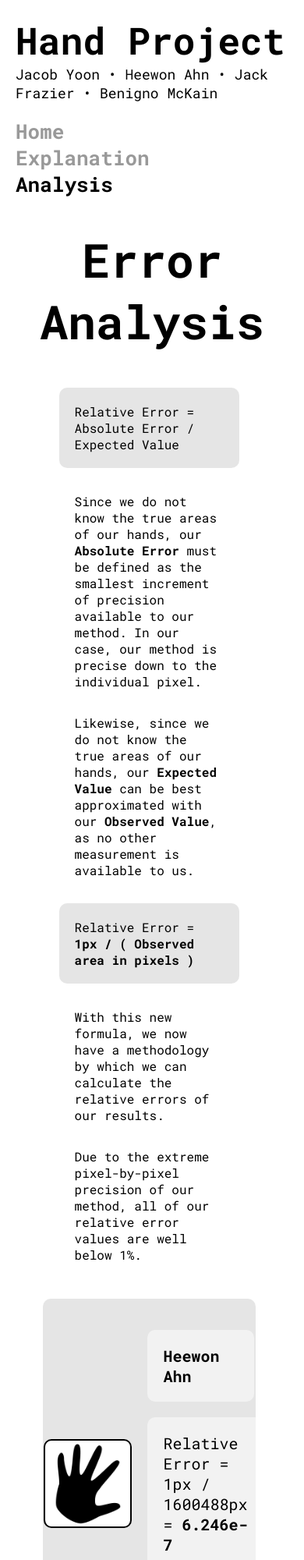
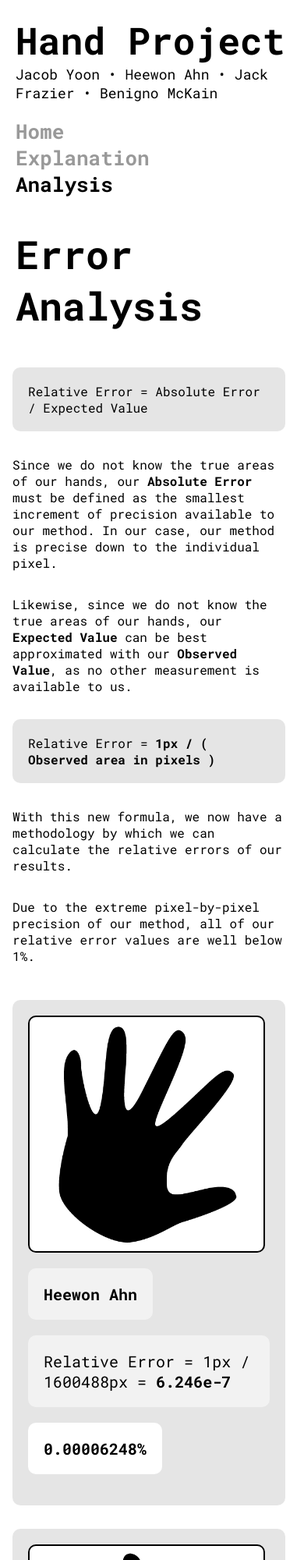
Before and after one commit to jyoon926/Hand-Project, a plain HTML site: page analysis.html in a window 390 px wide. Shown: the top 2000 px of the page at 78% size. Drawn offline with Linux system fonts and the light colour scheme.

Commit message:
Responsive

```diff
--- a/style.scss
+++ b/style.scss
@@ -89,42 +89,6 @@ a{
         }
     }
 
-}
-@media screen and (max-width: 900px) {
-    .header {
-        flex-direction: column;
-        justify-content: flex-start;
-        align-items: flex-start;
-        .mast {
-            margin: 0;
-        }
-        #nav {
-            flex-direction: column;
-            margin-top: 20px;
-            h2{
-                margin: 0;
-                font-size: 26px;
-                color: rgba(black, 0.4);
-                transition: 0.2s ease;
-            }
-        }
-    }
-    .main {
-        flex-direction: column;
-        justify-content: flex-start;
-        align-items: flex-start;
-        width: 100vw;
-    }
-    #display {
-        margin: 20px;
-    }
-    #log {
-        height: 500px;
-        width: calc(100vw - 40px);
-        margin: 20px;
-        box-sizing: border-box;
-        padding: 3vw;
-    }
 }
 
 #select{
@@ -255,3 +219,120 @@ a{
         width: 50%;
     }
 }
+
+@media screen and (max-width: 900px) {
+    .header {
+        flex-direction: column;
+        justify-content: flex-start;
+        align-items: flex-start;
+        .mast {
+            margin: 0;
+        }
+        #nav {
+            flex-direction: column;
+            margin-top: 20px;
+            h2{
+                margin: 0;
+                font-size: 26px;
+                color: rgba(black, 0.4);
+                transition: 0.2s ease;
+            }
+        }
+    }
+    .main {
+        flex-direction: column;
+        justify-content: flex-start;
+        align-items: flex-start;
+        width: 100vw;
+    }
+    #display {
+        margin: 20px;
+    }
+    #log {
+        height: 500px;
+        width: calc(100vw - 40px);
+        margin: 20px;
+        box-sizing: border-box;
+        padding: 3vw;
+    }
+    .about{
+        width: 98vw;
+        padding-top: 30px;
+        padding-bottom: 60px;
+        display: flex;
+        flex-direction: column;
+        align-items: center;
+
+        p {
+            width: calc(100vw - 40px);
+        }
+
+        pre{
+            width: calc(100vw - 40px);
+            background-color: rgba(black, 0.9);
+            color: white;
+            padding: 20px;
+            box-sizing: border-box;
+            border-radius: 10px;
+            font-size: 14px;
+            overflow-x: scroll;
+            span{
+                color: #19ce74;
+            }
+        }
+    }
+    .title{
+        font-size: 50px;
+        font-weight: 800;
+        margin: auto;
+        text-align: left;
+        margin-top: 20px;
+        margin-left: 20px;
+    }
+    .eq{
+        background-color: rgba(black, 0.1);
+        padding: 20px;
+        border-radius: 10px;
+        box-sizing: border-box;
+    }
+    .sec{
+        width: calc(100vw - 40px);
+        display: flex;
+        justify-content: flex-start;
+        align-items: flex-start;
+        flex-direction: column;
+        background-color: rgba(black, 0.1);
+        border-radius: 10px;
+        margin-top: 30px;
+        padding: 20px;
+        box-sizing: border-box;
+        img{
+            width: 300px;
+            max-width: 100%;
+            border: 2px solid black;
+            border-radius: 10px;
+            background-color: rgba(white, 1);
+        }
+        p{
+            background-color: rgba(white, 0.5);
+            padding: 20px;
+            border-radius: 10px;
+            width: fit-content;
+            font-size: 20px;
+        }
+        .name{
+            font-weight: 700;
+        }
+        .ans{
+            background-color: rgba(white, 1);
+            padding: 20px;
+            border-radius: 10px;
+            font-weight: 700;
+            font-size: 20px;
+        }
+        .expo{
+            margin-left: 0;
+            width: 100%;
+        }
+    }
+}
```
Also changed, not shown: style.css.
